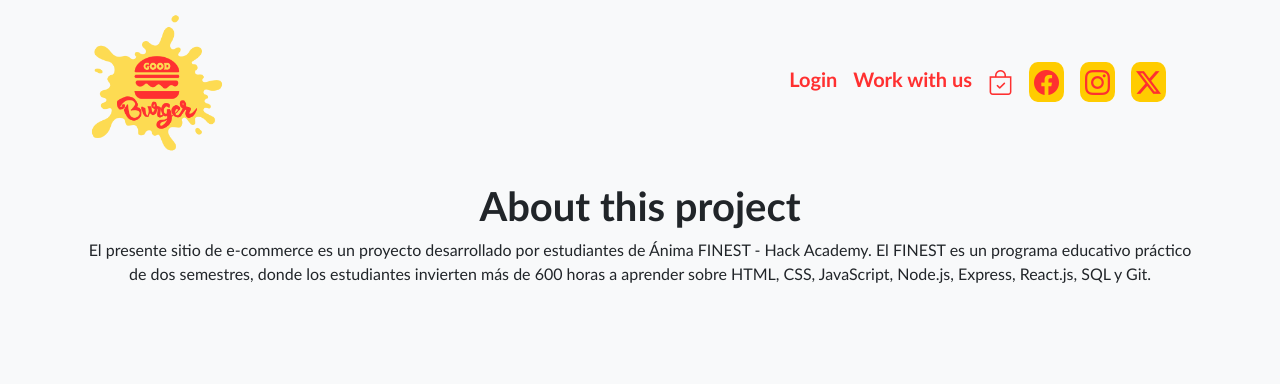
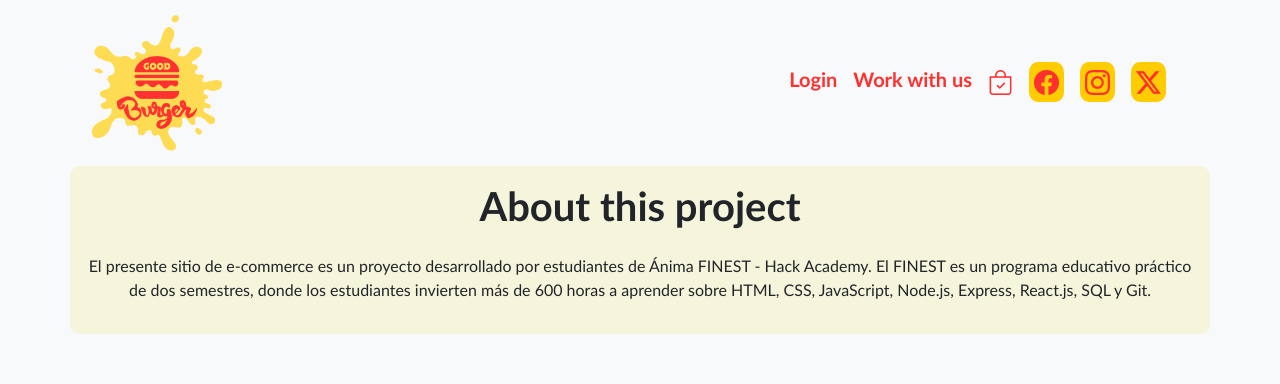
Before and after one commit to JoshNV08/FinalProject-FrontEnd, a React (Vite) app: page /aboutus in a window 1280 px wide. Shown: the top 384 px of the page. Built offline with nearby package versions, Linux system fonts and the light colour scheme.

Commit message:
InfoExtendChanges

```diff
--- a/src/Styles/Others/InfoExtend.css
+++ b/src/Styles/Others/InfoExtend.css
@@ -13,3 +13,8 @@
   font-weight: bold;
   size: 45px;
 }
+
+.custom-intro {
+  background-color: beige;
+  border-radius: 10px;
+}
--- a/src/components/Others/InfoExtend.jsx
+++ b/src/components/Others/InfoExtend.jsx
@@ -7,9 +7,9 @@ import "../../Styles/Others/InfoExtend.css";
 function InfoExtend() {
   return (
     <Container>
-      <Row className="d-flex justify-content-center py-3">
+      <Row className="custom-intro d-flex justify-content-center py-3">
         <div className="text-md-center text-center">
-          <h1 className="custom-title" style={{ fontWeight: "bold" }}>
+          <h1 className="custom-title pb-3" style={{ fontWeight: "bold" }}>
             About this project
           </h1>
         </div>
@@ -20,7 +20,6 @@ function InfoExtend() {
             educativo práctico de dos semestres, donde los estudiantes invierten
             más de 600 horas a aprender sobre HTML, CSS, JavaScript, Node.js,
             Express, React.js, SQL y Git.
-            <FontAwesomeIcon icon="fa-brands fa-js" />
           </p>
         </Col>
       </Row>
```
